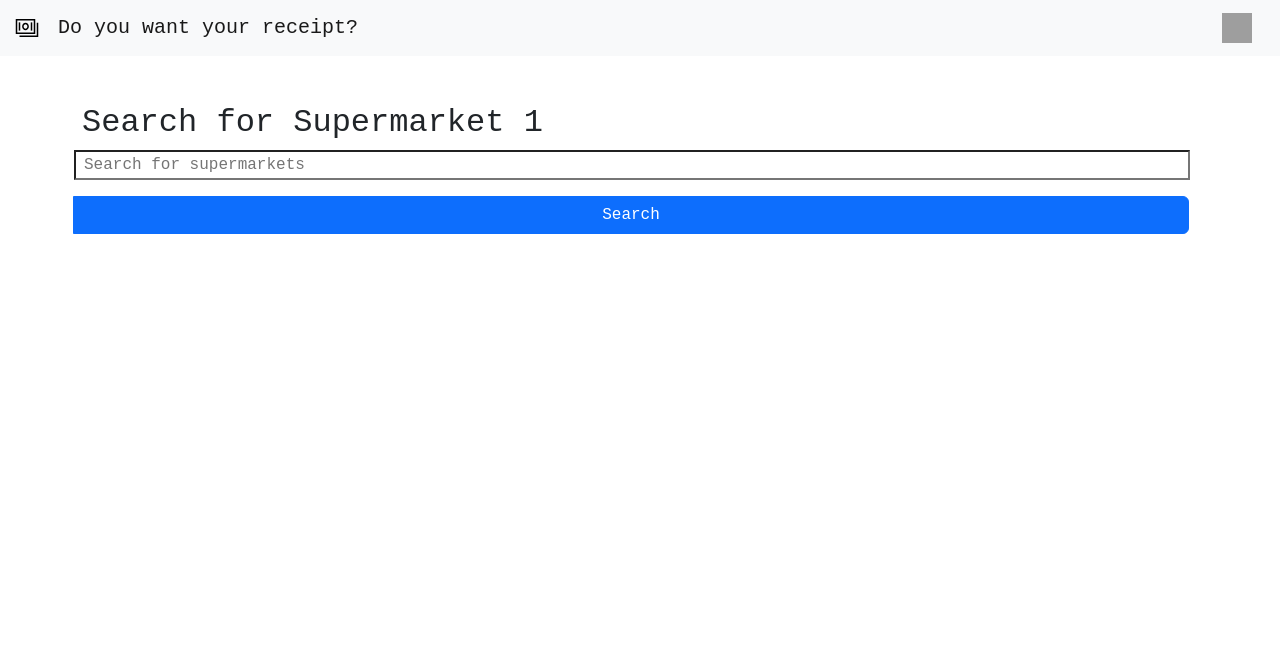
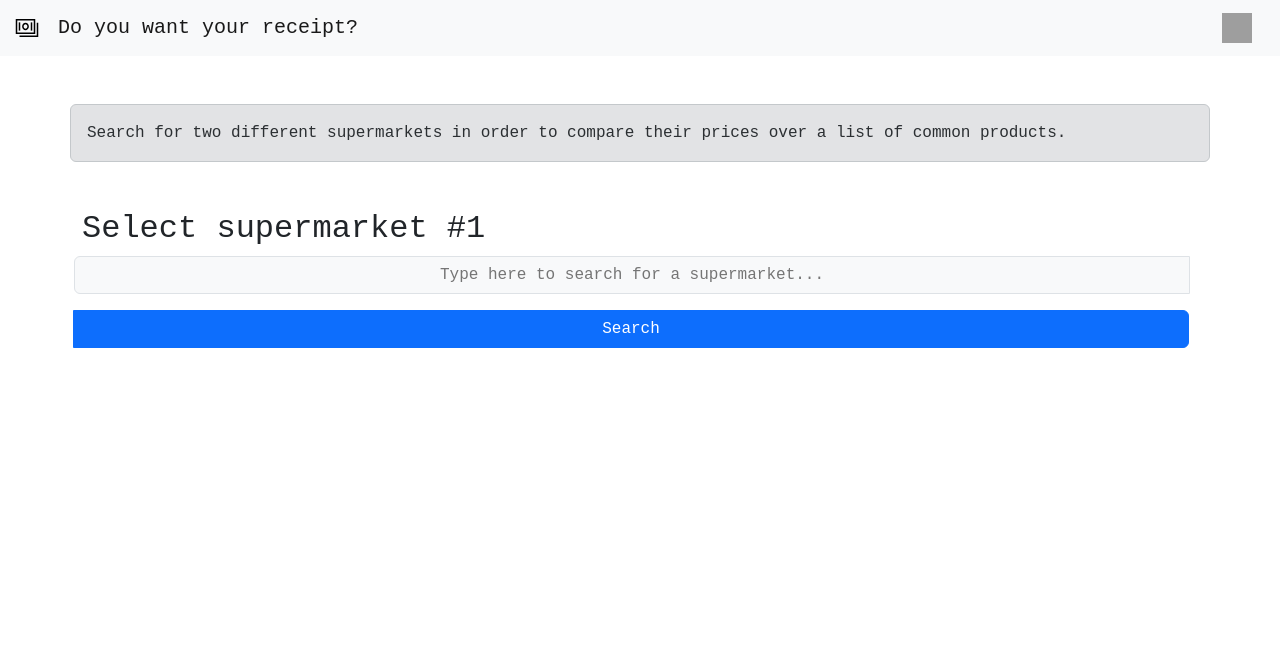
Before and after one commit to qloridant/shop_prices_comparaison, a Django app: page / in a window 1280 px wide. Shown: the top 648 px of the page. Run offline with Django 5.2, Linux system fonts and the light colour scheme; some libraries are stand-ins or nearby versions; grey boxes are pictures that could not be loaded.

Commit message:
Amélioration front

```diff
--- a/main/templates/main/footer.html
+++ b/main/templates/main/footer.html
@@ -1,6 +1,6 @@
 {% load static %}
 
-<footer class="footer fixed-bottom bg-light mt-auto py-3">
+<footer class="footer fixed-bottom bg-light mt-4 py-3">
     <div class="container text-center">
         <span>
           <img src="{% static 'main/money.svg' %}" alt="" height="24" class="d-inline-block align-text-bottom">
--- a/main/templates/main/select_supermarket.html
+++ b/main/templates/main/select_supermarket.html
@@ -17,6 +17,7 @@
     <style>
         body {
             font-family: 'Courier New', monospace;  /* Monospaced font for receipt look */
+            padding-bottom: 60px; /* Adjust based on footer height */
         }
         .receipt {
             font-family: 'Courier New', monospace;  /* Monospaced font for receipt look */
@@ -53,17 +54,23 @@
         .cheapest {
             color: green;
         }
+        ul {
+            list-style-type: none;
+        }
     </style>
 </head>
 <body>
     <div class="basic">
     {% include "main/header.html" %}
     </div>
+    <div class="container mt-5 alert alert-secondary">
+        Search for two different supermarkets in order to compare their prices over a list of common products.
+    </div>
 
     <div class="container mt-5">
-        <h2>Search for Supermarket {{ stage }}</h2>
+        <h2>Select supermarket #{{ stage }}</h2>
         <form action="{% url 'search_supermarkets' %}" method="get" class="input-group row g-3">
-            <input type="text" name="query" value="{{ query }}" placeholder="Search for supermarkets" required>
+            <input type="text" name="query" value="{{ query }}" placeholder="Type here to search for a supermarket..." required class="input-group-text">
             <input type="hidden" name="stage" value="{{ stage }}">
             <input type="hidden" name="first_supermarket_id" value="{{ first_supermarket_id }}">
             <button type="submit" class="btn btn-primary">Search</button>
@@ -75,6 +82,8 @@
             {% csrf_token %}
             <ul>
                 {% for supermarket in supermarkets %}
+                <div class="input-group-prepend">
+                    <div class="input-group-text">
                         <li>
                             <label>
                                 <input type="radio" name="supermarket_id" value="{{ supermarket.properties.osm_id }}">
@@ -82,11 +91,13 @@
 
                             </label>
                         </li>
+                    </div>
+                </div>
                 {% endfor %}
             </ul>
             <input type="hidden" name="stage" value="{{ stage }}">
             <input type="hidden" name="first_supermarket_id" value="{{ first_supermarket_id }}">
-            <button type="submit">Select</button>
+            <button type="submit" class="btn btn-primary">Select</button>
         </form>
     </div>
     {% endif %}
--- a/main/templates/main/shop_summary.html
+++ b/main/templates/main/shop_summary.html
@@ -17,6 +17,7 @@
     <style>
         body {
             font-family: 'Courier New', monospace;  /* Monospaced font for receipt look */
+            padding-bottom: 100px; /* Adjust based on footer height */
         }
         .receipt {
             font-family: 'Courier New', monospace;  /* Monospaced font for receipt look */
@@ -52,6 +53,9 @@
         }
         .cheapest {
             color: green;
+        }
+        ul {
+            list-style-type: none;
         }
     </style>
 </head>
@@ -129,7 +133,7 @@
 
     </div>
     {% else%}
-        <p class="text-danger mt-4">No products found to compare these shops...</p>
+        <p class="text-danger mt-4">No products found to compare these shops... Try another <a href='/'>combinaison</a> ?</p>
     {% endif %}
 
     <div class="basic">
```
Lines whose indentation alone changed are shown as unchanged.
